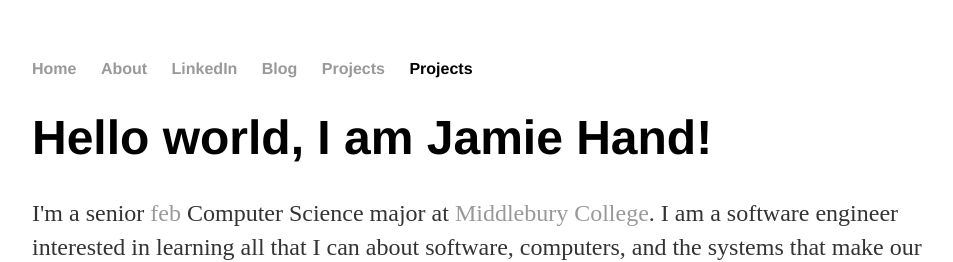
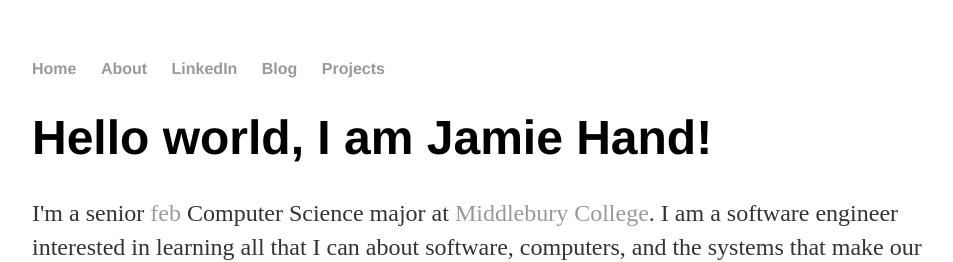
Before and after one commit to jamiehand/jamiehand.github.io, a Jekyll site: the page built from index.html, in a window 1280 px wide. Shown: the top 262 px of the page, without its empty margins (160-1113 px from the left). Built offline with Jekyll 4.4.1, drawn with Linux system fonts in a browser that asks for light colours.

Commit message:
Update default.html

```diff
--- a/_layouts/default.html
+++ b/_layouts/default.html
@@ -12,8 +12,7 @@
 		        	<li><a href="/about">About</a></li>
 	        		<li><a href="https://www.linkedin.com/in/jamiechand">LinkedIn</a></li>
 	        		<li><a href="/blog">Blog</a></li>
-	        		<li><a href="/about">Projects</a></li>
-	        		<li><a href="/projects"></a>Projects</li>
+	        		<li><a href="/projects">Projects</a></li>
 	    		</ul>
 			</nav>
 			<div class="container">
```
